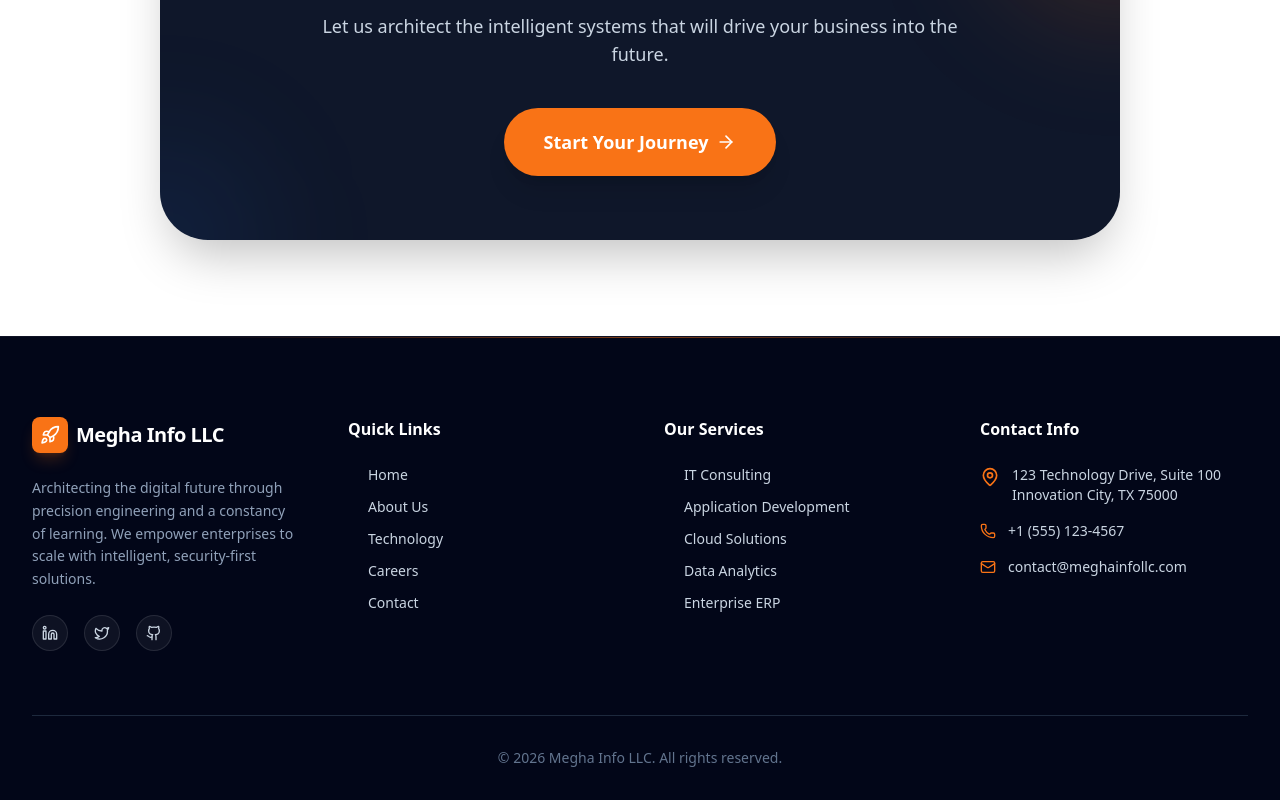
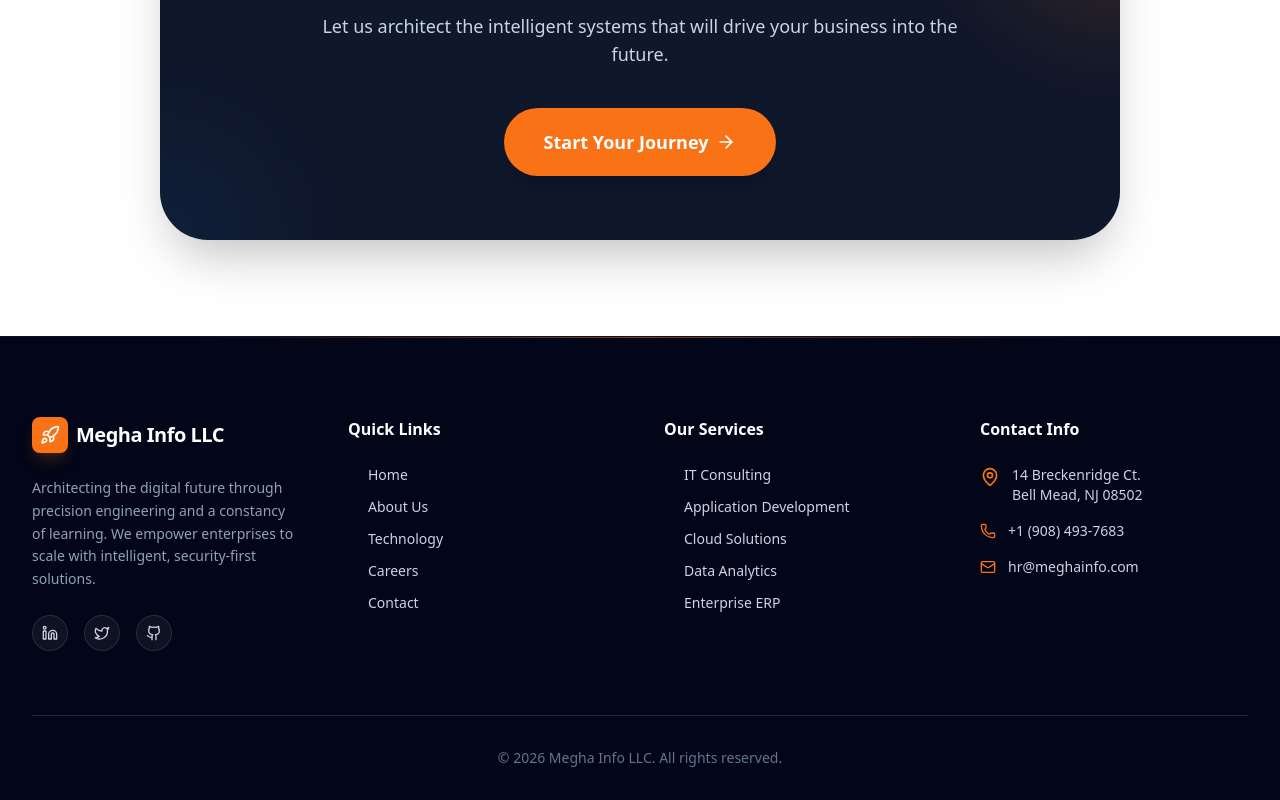
Before and after one commit to prasads6507/Megha-Info-LLC, a Next.js app: page / in a window 1280 px wide. Shown: the part 3817-4617 px from the top of the page. Built offline with nearby package versions, Linux system fonts and the light colour scheme.

Commit message:
Update contact info and map location

```diff
--- a/src/app/contact/page.tsx
+++ b/src/app/contact/page.tsx
@@ -19,7 +19,7 @@
     e.preventDefault();
 
     // Construct mailto link
-    const mailtoLink = `mailto:contact@meghainfollc.com?subject=${encodeURIComponent(formData.subject || "Inquiry from Website")}&body=${encodeURIComponent(
+    const mailtoLink = `mailto:hr@meghainfo.com?subject=${encodeURIComponent(formData.subject || "Inquiry from Website")}&body=${encodeURIComponent(
       `Name: ${formData.firstName} ${formData.lastName}\nEmail: ${formData.email}\n\nMessage:\n${formData.message}`
     )}`;
 
@@ -86,8 +86,8 @@
                     <div>
                       <h3 className="font-semibold text-lg text-white mb-1">Our Headquarters</h3>
                       <p className="text-slate-400 leading-relaxed">
-                        123 Technology Drive, Suite 100<br />
-                        Innovation City, TX 75000<br />
+                        14 Breckenridge Ct.<br />
+                        Bell Mead, NJ 08502<br />
                         United States
                       </p>
                     </div>
@@ -98,7 +98,7 @@
                     </div>
                     <div>
                       <h3 className="font-semibold text-lg text-white mb-1">Phone Number</h3>
-                      <p className="text-slate-400">+1 (555) 123-4567</p>
+                      <p className="text-slate-400">+1 (908) 493-7683</p>
                     </div>
                   </div>
                   <div className="flex items-center gap-4">
@@ -107,7 +107,7 @@
                     </div>
                     <div>
                       <h3 className="font-semibold text-lg text-white mb-1">Email Address</h3>
-                      <p className="text-slate-400">contact@meghainfollc.com</p>
+                      <p className="text-slate-400">hr@meghainfo.com</p>
                     </div>
                   </div>
                 </div>
@@ -116,7 +116,7 @@
               {/* Functional Map */}
               <div className="mt-auto relative z-10 w-full h-80 bg-slate-800 rounded-2xl overflow-hidden shadow-inner border border-white/5">
                 <iframe
-                  src="https://www.google.com/maps/embed?pb=!1m18!1m12!1m3!1d3345.18730!2d-96.699!3d33.019!2m3!1f0!2f0!3f0!3m2!1i1024!2i768!4f13.1!3m3!1m2!1s0x864c21da13c59513%3A0x62aa036489cd602b!2sPlano%2C%20TX!5e0!3m2!1sen!2sus!4v1710150000000!5m2!1sen!2sus"
+                  src="https://www.google.com/maps/embed?pb=!1m18!1m12!1m3!1d3036.064567223403!2d-74.67385412344!3d40.451694353456!2m3!1f0!2f0!3f0!3m2!1i1024!2i768!4f13.1!3m3!1m2!1s0x89c3e414f4a3e79b%3A0xe549090b8f60c4a4!2s14%20Breckenridge%20Ct%2C%20Belle%20Mead%2C%20NJ%2008502!5e0!3m2!1sen!2sus!4v1710250000000!5m2!1sen!2sus"
                   width="100%"
                   height="100%"
                   style={{ border: 0, filter: 'grayscale(1) invert(0.9) contrast(1.2)' }}
--- a/src/components/layout/Footer.tsx
+++ b/src/components/layout/Footer.tsx
@@ -75,15 +75,15 @@
             <ul className="space-y-4">
               <li className="flex items-start gap-3 text-sm">
                 <MapPin className="w-5 h-5 text-accent shrink-0 mt-0.5" />
-                <span>123 Technology Drive, Suite 100<br />Innovation City, TX 75000</span>
+                <span>14 Breckenridge Ct.<br />Bell Mead, NJ 08502</span>
               </li>
               <li className="flex items-center gap-3 text-sm">
                 <Phone className="w-4 h-4 text-accent shrink-0" />
-                <span>+1 (555) 123-4567</span>
+                <span>+1 (908) 493-7683</span>
               </li>
               <li className="flex items-center gap-3 text-sm">
                 <Mail className="w-4 h-4 text-accent shrink-0" />
-                <span>contact@meghainfollc.com</span>
+                <span>hr@meghainfo.com</span>
               </li>
             </ul>
           </div>
```
